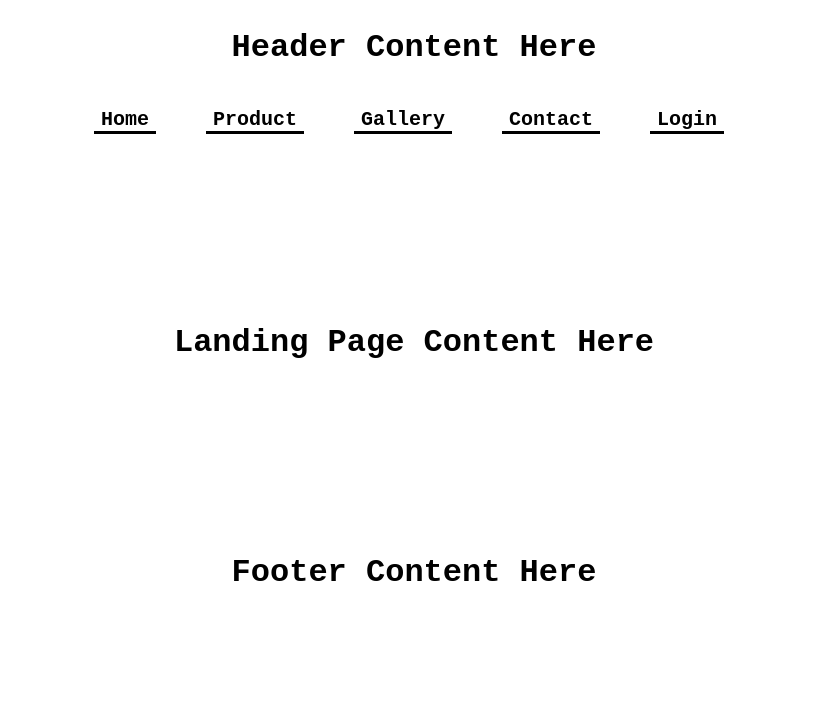
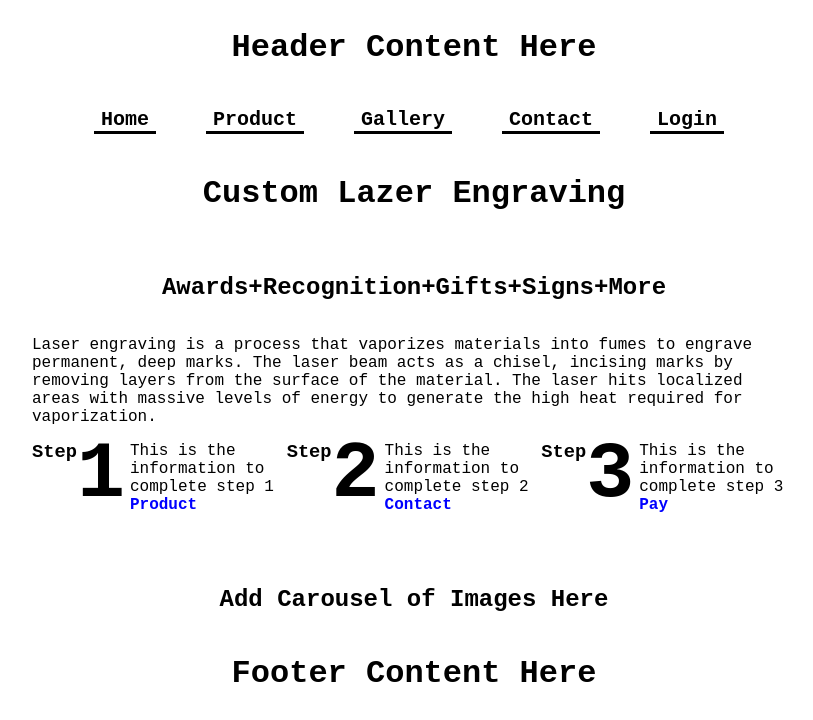
Before and after one commit to mrgreen12375/code3graphix, a React (Create React App) app in the folder client/: page / in a window 1280 px wide. Shown: the top 720 px of the page, without its empty margins (226-1039 px from the left). Built offline with nearby package versions, Linux system fonts and the light colour scheme; no server answers.

Commit message:
setup layout for home page

```diff
--- a/client/src/components/Footer/index.js
+++ b/client/src/components/Footer/index.js
@@ -3,7 +3,7 @@ import React from "react";
 function Footer() {
 
 	return (
-		<footer className="center margin">
+		<footer className="center">
 			<div>
 				<h1>Footer Content Here</h1>
 			</div>
--- a/client/src/components/Home/index.js
+++ b/client/src/components/Home/index.js
@@ -1,5 +1,6 @@
 import React from "react";
 import Auth from "../../utils/auth";
+import { Link } from 'react-router-dom';
 import { QUERY_ME } from "../../utils/queries";
 import { useQuery } from "@apollo/client";
 
@@ -7,17 +8,29 @@ function Home() {
   const { loading, data } = useQuery(QUERY_ME);
   const username = data?.me.username || [];
   return (
-    <main className="center">
+    <main className="home">
+      <h1>Custom Lazer Engraving</h1>
       <div>
         {Auth.loggedIn() ? (
-          <h1>Welcome, {loading ? "" : username}</h1>
+          <h2>Welcome, {loading ? "" : username}</h2>
         ) : (
           <h2> </h2>
         )}
       </div>
-      <div>
-          <h1 className="margin">Landing Page Content Here</h1>
+      <h2>Awards+Recognition+Gifts+Signs+More</h2>
+      <p>Laser engraving is a process that vaporizes materials into fumes to engrave permanent, deep marks. The laser beam acts as a chisel, incising marks by removing layers from the surface of the material. The laser hits localized areas with massive levels of energy to generate the high heat required for vaporization.</p>
+      <div className="steps">
+        <div className="steps">
+          <h3>Step</h3><h2>1</h2><div><p>This is the information to complete step 1</p><Link className="stepLink" to='/product'>Product</Link></div>
+        </div>
+        <div className="steps">
+          <h3>Step</h3><h2>2</h2><div><p>This is the information to complete step 2</p><Link className="stepLink" to='/contact'>Contact</Link></div>
+        </div>
+        <div className="steps">
+          <h3>Step</h3><h2>3</h2><div><p>This is the information to complete step 3</p><Link className="stepLink" to='/contact'>Pay</Link></div>
+        </div>
       </div>
+      <h2>Add Carousel of Images Here</h2>
     </main>
   );
 }
--- a/client/src/index.css
+++ b/client/src/index.css
@@ -4,6 +4,12 @@
   align-items: center;
   font-family: 'Courier New', Courier, monospace;
 }
+
+.margin {
+  margin-top: 150px;
+}
+
+/*nav*/
 
 nav {
   display: flex;
@@ -48,9 +54,54 @@ nav {
   color: white;
 }
 
-.margin {
-    margin-top: 150px;
+/*nav*/
+
+/*home*/
+
+.home {
+  display: flex;
+  flex-direction: column;
+  align-items: center;
+  font-family: 'Courier New', Courier, monospace;
+  margin: 0px 250px 0px 250px;
 }
+
+.steps {
+  display: flex;
+  flex-direction: row;
+  margin-bottom: -50px;
+}
+
+.steps h3 {
+  position: relative;
+  bottom: 20px;
+}
+
+.steps h2 {
+  position: relative;
+  bottom: 80px;
+  font-size: 80px;
+}
+
+.steps p {
+  margin: 0px 0px 0px 5px;
+}
+
+.stepLink {
+  font-weight: bold;
+  color: blue;
+  text-decoration: none;
+  margin: 0px 0px 0px 5px;
+}
+
+.stepLink:hover {
+  color: rgb(100, 100, 248);
+  cursor: pointer;
+}
+
+/*home*/
+
+/*gallery*/
 
 .gallery {
   display: flex;
@@ -69,3 +120,5 @@ nav {
   cursor: zoom-in;
   transform: scale(2);
 }
+
+/*gallery*/
```
Lines whose indentation alone changed are shown as unchanged.
